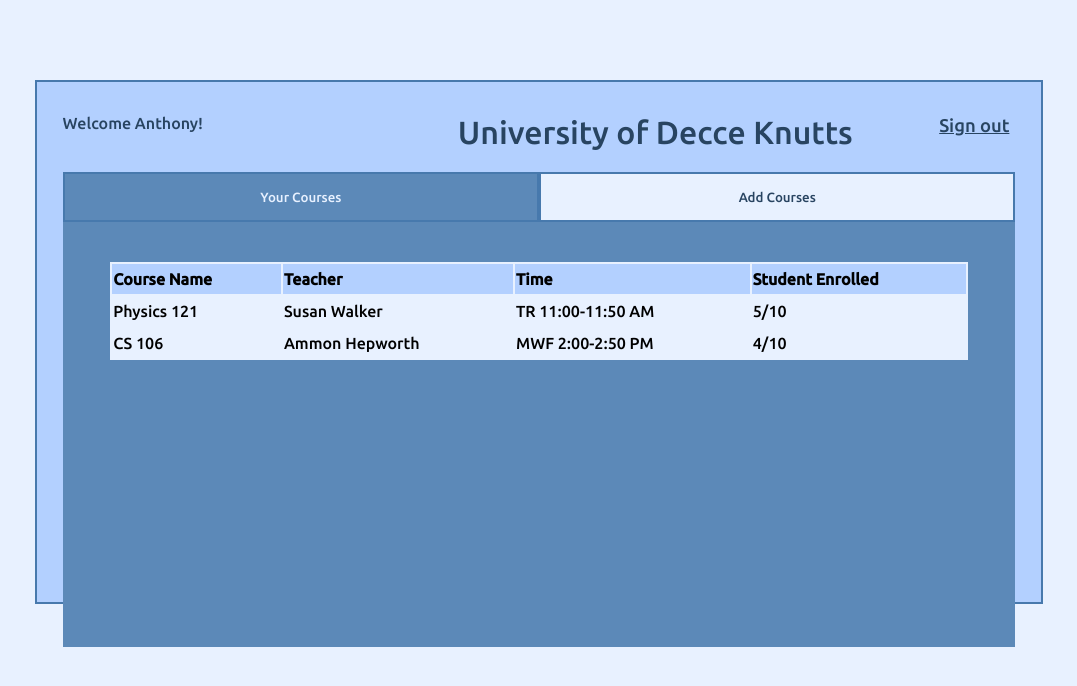
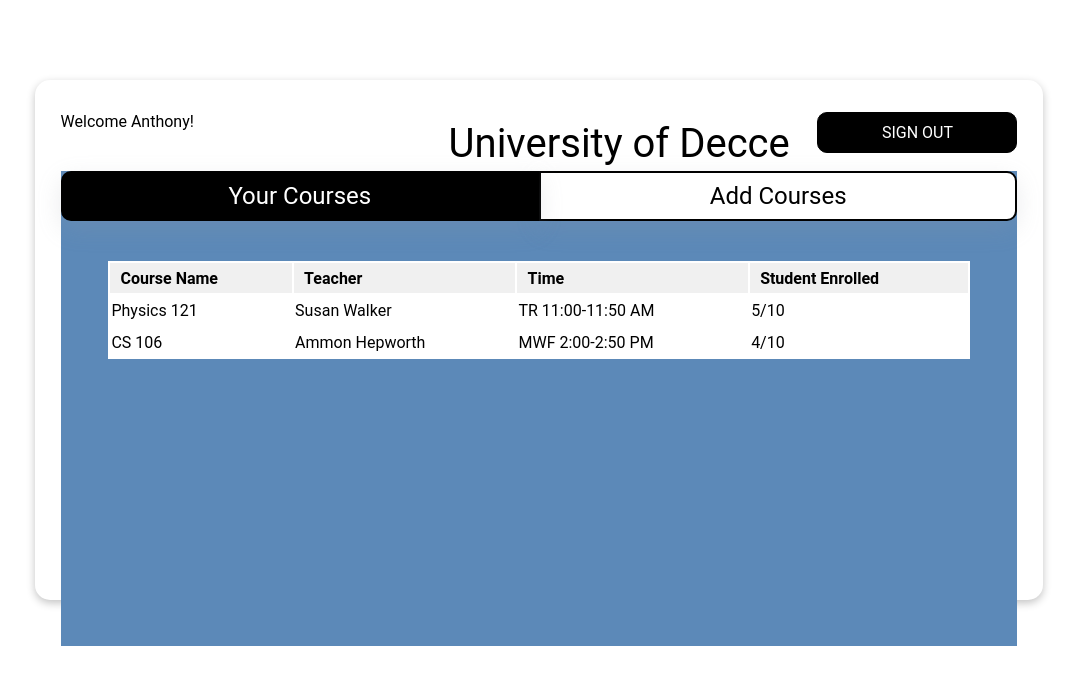
Before and after one commit to JohnVillalta/106Lab08, a Flask app: page /studentProfile in a window 1280 px wide. Shown: the top 686 px of the page, without its empty margins (101-1178 px from the left). Run offline with Flask 2, Linux system fonts and the light colour scheme; the visitor is signed in with stand-in values (Sample User, id 1).

Commit message:
Simple styling

```diff
--- a/static/styles/studentProfile.css
+++ b/static/styles/studentProfile.css
@@ -1,19 +1,19 @@
 @import url('https://fonts.googleapis.com/css2?family=Ubuntu:wght@500&display=swap');
 
 * {
-    font-family: 'Ubuntu', sans-serif;
+    font-family: 'Roboto', sans-serif;
 }
 
 body {
-    background-color: #e8f1ff;
+    background-color: white;
 }
 
 .wholeBlock {
-    background-color: #b3d0ff;
-    border: solid 2px #4779ad;
+    background-color: white;
     margin: 10vh 10vw 10vh 10vw;
     height: 65vh;
-}
+    border-radius: 15px;
+    box-shadow: rgba(0, 0, 0, 0.24) 0px 3px 8px;
 
 .signoutForm {
     display: inline-block;
@@ -21,13 +21,26 @@ body {
 }
 
 .signoutButt {
-    background-color: rgba(0, 0, 0, 0);
-    border: None;
-    text-decoration: underline;
-    color: #284461;
+    background-color: black;
+
+    color: white;
     margin-right: 2vw;
     margin-top: 2vh;
-    font-size: 115%;
+    font-size: 100%;
+    padding: 10px;
+    border: solid 1px black;
+    border-radius: 10px;
+    width: 200px;
+    text-transform: uppercase;
+    transition-duration: 0.3s;
+    cursor: pointer;
+}
+.signoutButt:hover{
+  background-color: #0504aa;
+  color: white;
+  border: solid 1px #0504aa;
+  box-shadow: rgba(0, 0, 0, 0.24) 0px 3px 8px;
+
 }
 
 .infoContainer {
@@ -45,39 +58,64 @@ body {
 .yourCourses {
     width: 100%;
     height: 50px;
-    background-color: rgba(0, 0, 0, 0);
-    border: solid 2px #4779ad;
-    color: #e8f1ff;
+    background-color: black;
+    border: solid 2px black;
+    color: white;
+    box-shadow: rgba(149, 157, 165, 0.2) 0px 8px 24px;
+    transition-duration: 0.3s;
+    font-size: 150%;
+    border-radius: 10px 0px 0px 10px;
+    cursor: pointer;
+}
+.yourCourses:hover{
+  background-color: #0504aa;
+  color: white;
+  border: solid 2px #0504aa;
+
+
 }
 .addCourses {
     width: 100%;
     height: 50px;
-    background-color: #e8f1ff;
-    border: solid 2px #4779ad;
-    color: #284461;
+    background-color: white;
+    border: solid 2px black;
+    color: black;
+    box-shadow: rgba(149, 157, 165, 0.2) 0px 8px 24px;
+    transition-duration: 0.25s;
+    font-size: 150%;
+    border-radius: 0px 10px 10px 0px;
+    cursor: pointer;
+}
+.addCourses:hover {
+  background-color: red;
+  color: white;
+  border: solid 2px red;
+
 }
 
 #greetingUser {
     display: inline-block;
     margin-left: 2vw;
     padding-top: 2vh;
-    color: #284461;
+    color: black;
 }
 
 #uniTitle {
     display: inline;
     position: fixed;
     margin-left: 19.9vw;
-    font-size: 200%;
-    color: #284461;
+    font-size: 250%;
+    color: black;
 }
 
 .tableHeader {
-    background-color: #b3d0ff;
+    background-color: #F0F0F0;
+    color: black;
+    padding-left: 10px;
 }
 
 #yourCourseTable {
-    background-color: #e8f1ff;
+    background-color: white;
     width: 90%;
     margin: auto;
     margin-top: 5vh;
--- a/templates/login.html
+++ b/templates/login.html
@@ -8,7 +8,7 @@
 <body>
     <section class="wholeBlock">
         <div class="blockBody">
-            <p id="uniTitle">University of Decce Knutts</p>
+            <p id="uniTitle">University of Decce Cali M</p>
             <div class="formContainer">
                 <form method="POST" class="formThing">
                     <div class="field">
--- a/templates/profCourses.html
+++ b/templates/profCourses.html
@@ -9,7 +9,7 @@
     <section class="wholeBlock">
         <div class="blockBody">
             <p id="greetingUser">Welcome {{g.user.username}}!</p>
-            <p id="uniTitle">University of Decce Knutts</p>
+            <p id="uniTitle">University of Decce</p>
             <form method="POST" class="signoutForm">
                 <p class="containSignout">
                     <button type="submit" class="signoutButt">
--- a/templates/studentProfile.html
+++ b/templates/studentProfile.html
@@ -9,7 +9,7 @@
     <section class="wholeBlock">
         <div class="blockBody">
             <p id="greetingUser">Welcome {{g.user.username}}!</p>
-            <p id="uniTitle">University of Decce Knutts</p>
+            <p id="uniTitle">University of Decce</p>
             <form method="POST" class="signoutForm">
                 <p class="containSignout">
                     <button type="submit" class="signoutButt">
--- a/templates/studentProfileAdd.html
+++ b/templates/studentProfileAdd.html
@@ -9,7 +9,7 @@
     <section class="wholeBlock">
         <div class="blockBody">
             <p id="greetingUser">Welcome {{g.user.username}}!</p>
-            <p id="uniTitle">University of Decce Knutts</p>
+            <p id="uniTitle">University of Decce</p>
             <form method="POST" class="signoutForm">
                 <p class="containSignout">
                     <button type="submit" class="signoutButt">
```
Also changed, not shown: static/styles/login.css (+28 -13 lines), static/styles/profCourses.css (+44 -17 lines).
